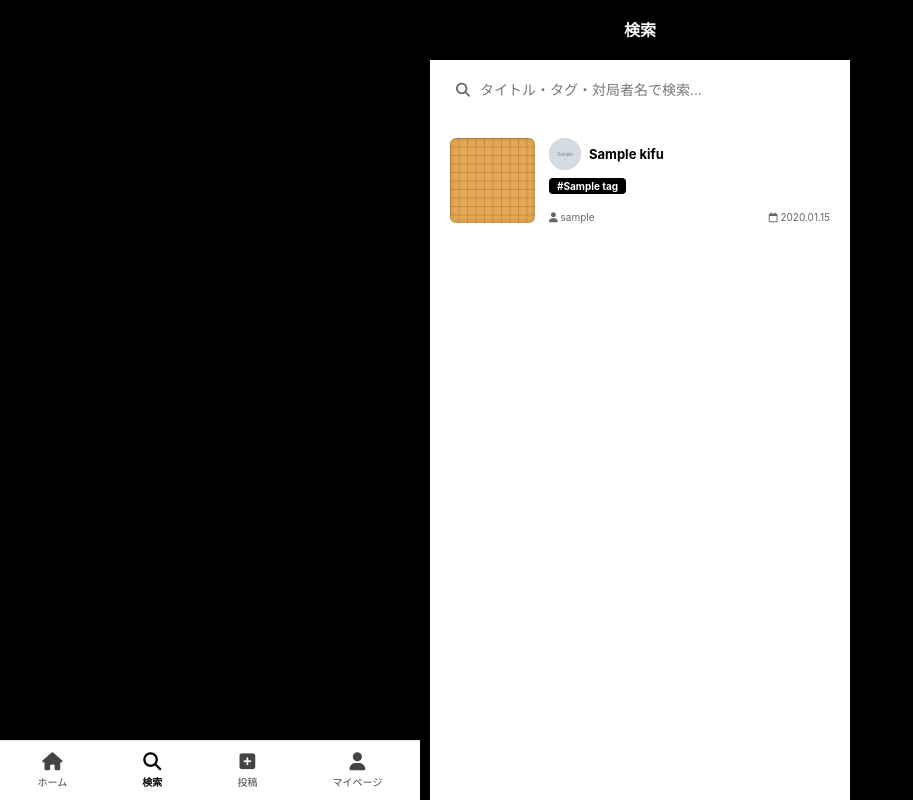
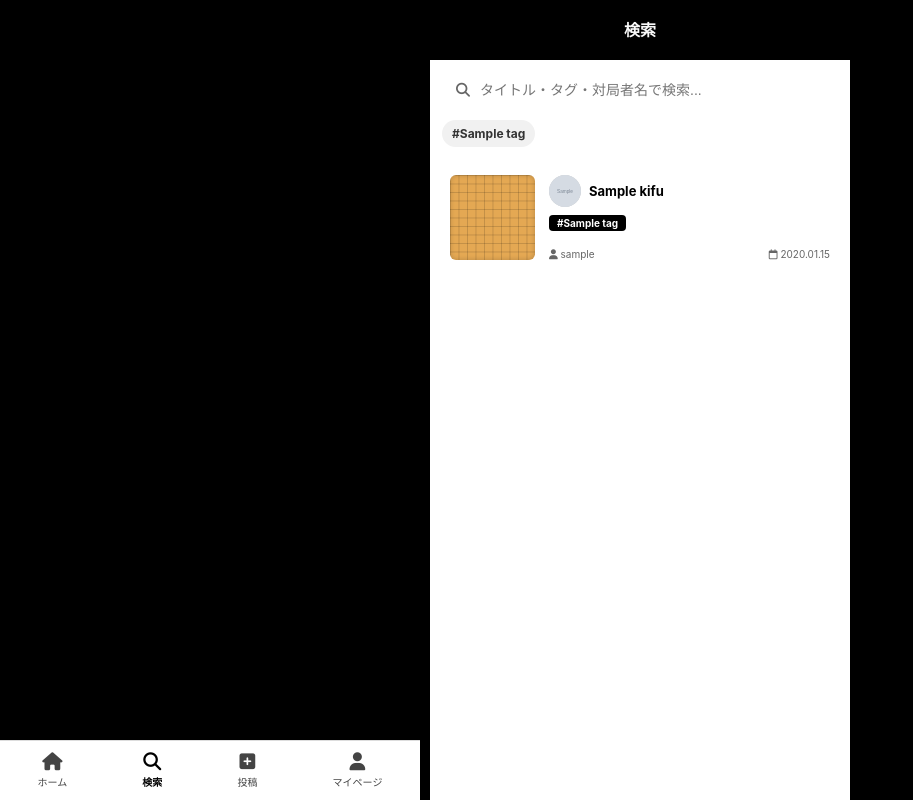
Before and after one commit to KMOkuda/igovote, a Django app: page /search/ in a window 1280 px wide. Shown: the whole page, without its empty margins (0-913 px from the left). Run offline with Django 4.2, Linux system fonts and the light colour scheme; tables that the repository leaves empty hold one stand-in row (values such as "Sample post"); grey boxes marked "Sample" are stand-in pictures.

Commit message:
検索を「#タグ」記法に変更し、単語ごとのAND検索とタグ候補チップを追加
- カンマ区切りだったタグ検索を「#タグ名」記法に変更し、タグとキーワードを
  同じ検索欄に混在指定できるようにした
- キーワードも単語ごとに分割してAND検索に変更
- 使用頻度の高いタグ上位10件を検索画面にチップ表示し、タップで検索欄に追加できるように

Co-Authored-By: Claude Sonnet 4.6 <noreply@anthropic.com>

```diff
--- a/kifu_app/static/kifu_app/css/style.css
+++ b/kifu_app/static/kifu_app/css/style.css
@@ -533,6 +533,21 @@ button.wgo-button {
   padding: 0 12px 12px;
   flex-shrink: 0;
 }
+.tag-suggestions {
+  display: flex;
+  flex-wrap: wrap;
+  gap: 6px;
+  margin-top: 10px;
+}
+.tag-suggestion {
+  background: #f1f1f1;
+  color: #333;
+  font-size: 12px;
+  font-weight: bold;
+  padding: 6px 10px;
+  border-radius: 14px;
+  cursor: pointer;
+}
 .search-bar-wrapper {
   position: relative;
   width: 100%;
--- a/kifu_app/templates/kifu_app/search.html
+++ b/kifu_app/templates/kifu_app/search.html
@@ -20,6 +20,13 @@
       <input type="text" class="search-input" id="search-input"
              value="{{ query }}" placeholder="タイトル・タグ・対局者名で検索...">
     </div>
+    {% if popular_tags %}
+    <div class="tag-suggestions">
+      {% for tag in popular_tags %}
+      <span class="tag-suggestion" onclick="addTagToSearch('{{ tag.name|escapejs }}')">#{{ tag.name }}</span>
+      {% endfor %}
+    </div>
+    {% endif %}
   </div>
 
   {% if kifus %}
@@ -72,5 +79,14 @@ document.getElementById('search-input').addEventListener('keydown', function(e)
     location.href = '/search/?q=' + encodeURIComponent(this.value.trim());
   }
 });
+
+function addTagToSearch(tagName) {
+  const input = document.getElementById('search-input');
+  const token = '#' + tagName;
+  const tokens = input.value.trim().split(/\s+/).filter(Boolean);
+  if (tokens.includes(token)) return;
+  tokens.push(token);
+  location.href = '/search/?q=' + encodeURIComponent(tokens.join(' '));
+}
 </script>
 {% endblock %}
--- a/kifu_app/views.py
+++ b/kifu_app/views.py
@@ -3,7 +3,7 @@ from django.shortcuts import render, get_object_or_404, redirect
 from django.contrib.auth.decorators import login_required
 from django.http import JsonResponse
 from django.views.decorators.http import require_POST
-from django.db.models import Q
+from django.db.models import Q, Count
 
 from .models import Kifu, Comment, Tag, KifuLike, CommentLike
 
@@ -55,26 +55,36 @@ def kifu_detail(request, kifu_id):
 
 
 def search(request):
-    """棋譜検索"""
+    """棋譜検索（「#タグ名」はタグ検索、それ以外はキーワード検索。すべてAND条件）"""
     query = request.GET.get('q', '').strip()
-    tag_names = [t.strip() for t in query.split(',') if t.strip()]
+    tokens = query.split()
+    tag_names = [t[1:] for t in tokens if t.startswith('#') and len(t) > 1]
+    keywords = [t for t in tokens if not t.startswith('#')]
 
     kifus = Kifu.objects.filter(visibility='public').select_related('user').prefetch_related('tags')
 
+    for tag_name in tag_names:
+        kifus = kifus.filter(tags__name__icontains=tag_name)
     if tag_names:
-        for tag_name in tag_names:
-            kifus = kifus.filter(tags__name__icontains=tag_name)
         kifus = kifus.distinct()
-    elif query:
+
+    for word in keywords:
         kifus = kifus.filter(
-            Q(title__icontains=query) |
-            Q(black_player__icontains=query) |
-            Q(white_player__icontains=query)
+            Q(title__icontains=word) |
+            Q(black_player__icontains=word) |
+            Q(white_player__icontains=word)
         )
+
+    popular_tags = (
+        Tag.objects.annotate(num_kifus=Count('kifu'))
+        .filter(num_kifus__gt=0)
+        .order_by('-num_kifus')[:10]
+    )
 
     return render(request, 'kifu_app/search.html', {
         'kifus': kifus[:50],
         'query': query,
+        'popular_tags': popular_tags,
     })
 
 
```
